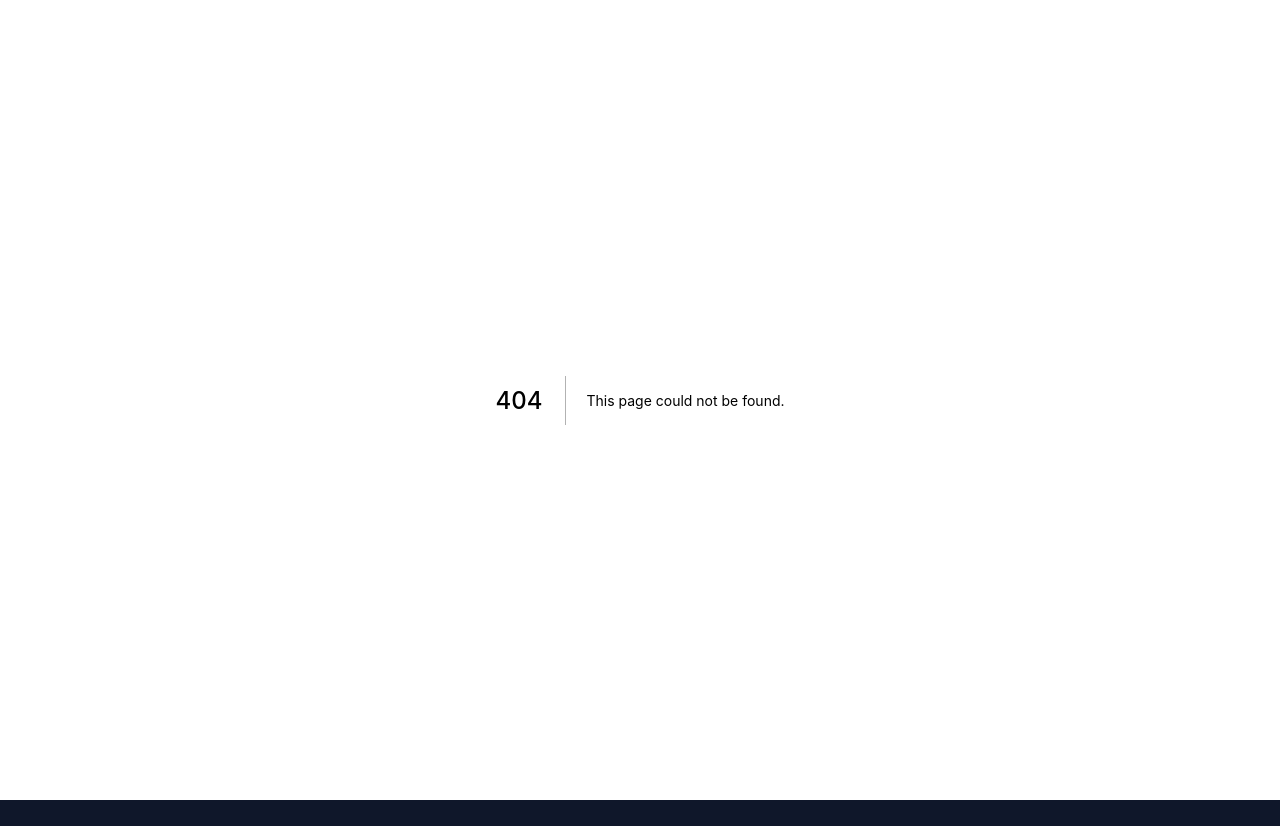
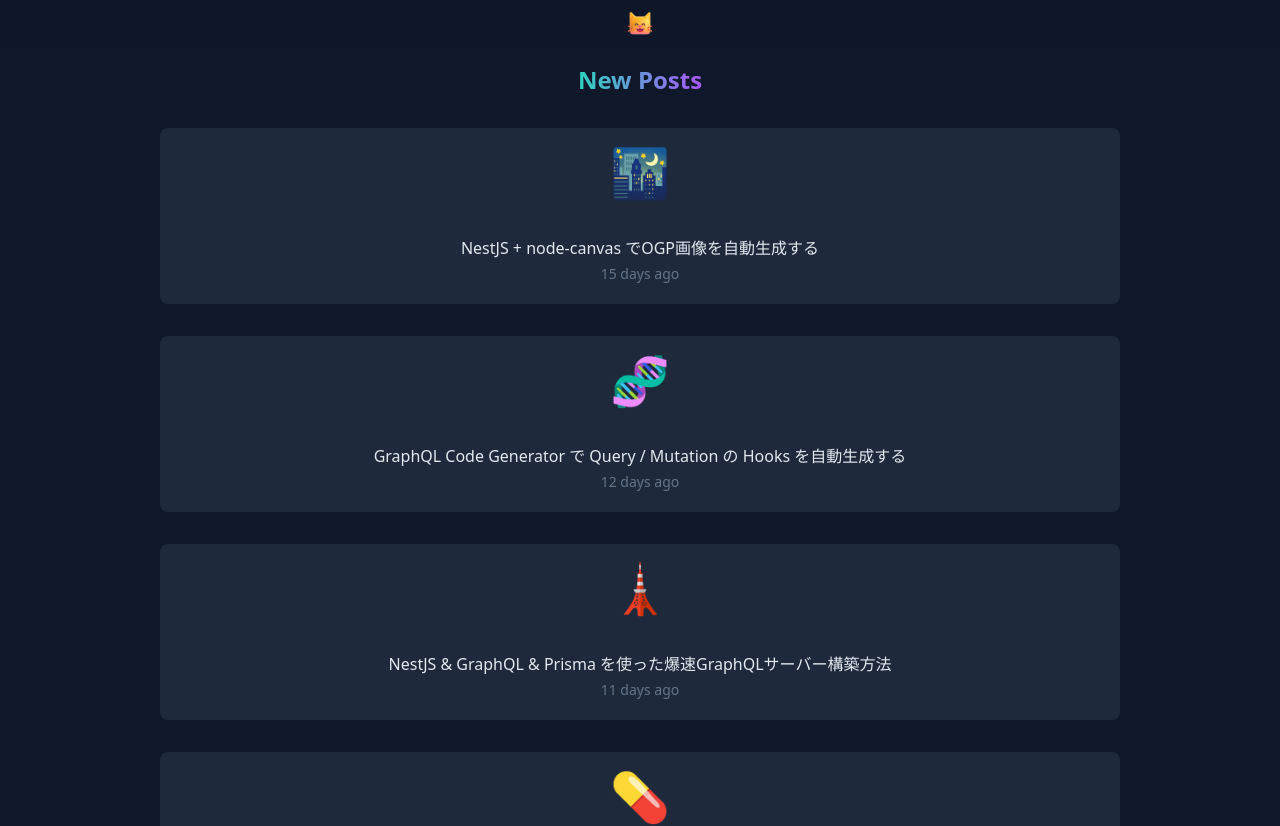
Before and after one commit to ShintaroaSuzuki/blog-osin, a Next.js app: page /new-posts in a window 1280 px wide. Before the commit this address had no page. Shown: the top 826 px of the page. Before the commit the page ends 800 px from the top, so only its background shows below. Built offline with nearby package versions, Linux system fonts and the light colour scheme.

Commit message:
[add] 最近の投稿ページを追加

```diff
--- a/components/PostItem.tsx
+++ b/components/PostItem.tsx
@@ -2,24 +2,18 @@
 import { formatDistanceToNow } from "date-fns";
 import { Post } from "@/types";
 
-const PostItem = ({
-  key,
-  pathname,
-  emoji,
-  title,
-  createdAt,
-}: { key: string } & Post) => {
+const PostItem = ({ key, post }: { key: string; post: Post }) => {
   return (
-    <Link href={`/posts/${pathname}`} passHref>
+    <Link href={`/posts/${post.pathname}`} passHref>
       <div
         className="flex flex-col justify-between items-center bg-slate-800 rounded-lg p-5 h-44 w-full"
         key={key}
       >
-        <span className="text-5xl">{emoji}</span>
+        <span className="text-5xl">{post.emoji}</span>
         <div className="flex flex-col justify-center items-center gap-y-1">
-          <h2 className="text-base">{title}</h2>
+          <h2 className="text-base">{post.title}</h2>
           <span className="text-sm text-slate-500">{`${formatDistanceToNow(
-            new Date(createdAt)
+            new Date(post.createdAt)
           )} ago`}</span>
         </div>
       </div>
--- a/lib/getData.ts
+++ b/lib/getData.ts
@@ -120,5 +120,5 @@
 };
 
 const categoryToPathname = (category: string) => {
-  return category.replace(/[^0-9a-zA-Z]/g, "-");
+  return category.replace(/[^0-9a-zA-Z]/g, "-").toLowerCase();
 };
--- a/pages/categories/[categoryPath].tsx
+++ b/pages/categories/[categoryPath].tsx
@@ -1,5 +1,4 @@
 import { GetStaticPaths, GetStaticProps, GetStaticPropsContext } from "next";
-import { useRouter } from "next/router";
 import { getCategoryPaths, getCategory, getCategoryPosts } from "@/lib/getData";
 import { CategoryPost, Post } from "@/types";
 import Header from "@/components/Header";
@@ -55,8 +54,6 @@
 };
 
 const Page = ({ posts, category }: { posts: Post[]; category: string }) => {
-  const router = useRouter();
-
   return (
     <>
       <Header />
@@ -65,14 +62,8 @@
           {category}
         </p>
         <div className="w-3/4 flex flex-col items-center gap-y-8 min-h-screen">
-          {posts.map((post) => (
-            <PostItem
-              key={post.pathname}
-              pathname={post.pathname}
-              emoji={post.emoji}
-              title={post.title}
-              createdAt={post.createdAt}
-            />
+          {posts.map((post, i) => (
+            <PostItem key={`post_${i}`} post={post} />
           ))}
         </div>
         <Footer />
--- a/pages/categories/index.tsx
+++ b/pages/categories/index.tsx
@@ -22,6 +22,9 @@
       </Head>
       <Header />
       <div className="flex flex-col items-center w-full pt-16 min-h-screen gap-y-4 ">
+        <p className="mb-8 text-2xl font-bold text-transparent bg-clip-text bg-gradient-to-r from-teal-400 to-purple-500">
+          New Posts
+        </p>
         {categories &&
           categories.map((category: Category) => {
             return <CategoryItem category={category} key={`${category}`} />;
--- a/pages/index.tsx
+++ b/pages/index.tsx
@@ -18,7 +18,7 @@
     ? "https://osin.me"
     : "http://localhost:3000";
 
-const Home = ({ posts }: { posts: ({ id: string } & Post)[] }) => {
+const Home = ({ posts }: { posts: Post[] }) => {
   return (
     <div className="flex items-center flex-col min-h-screen">
       <Head>
@@ -53,24 +53,17 @@
           </span>
         </h1>
         <p className="text-sm text-slate-500">A software engineer</p>
-        <Navigation
-          title="Categories"
-          description="categories list of blog posts"
-          href="/categories"
-        />
-        <div className="w-full flex flex-col items-center mt-10 gap-y-8">
-          {posts &&
-            posts.map((post) => {
-              return (
-                <PostItem
-                  key={post.pathname}
-                  pathname={post.pathname}
-                  emoji={post.emoji}
-                  title={post.title}
-                  createdAt={post.createdAt}
-                />
-              );
-            })}
+        <div className="my-8">
+          <Navigation
+            title="New Posts"
+            description="recent posts"
+            href="/new-posts"
+          />
+          <Navigation
+            title="Categories"
+            description="categories list of blog posts"
+            href="/categories"
+          />
         </div>
       </main>
       <Footer />
--- /dev/null
+++ b/pages/new-posts/index.tsx
@@ -0,0 +1,40 @@
+import { GetStaticProps } from "next";
+import { getAllPosts } from "@/lib/getData";
+import { Post } from "@/types";
+import Header from "@/components/Header";
+import Footer from "@/components/Footer";
+import PostItem from "@/components/PostItem";
+
+const getPosts = (allPosts: Post[]): Post[] => {
+  return allPosts.slice(0, 5);
+};
+
+export const getStaticProps: GetStaticProps = async () => {
+  const allPosts = await getAllPosts();
+  return {
+    props: {
+      posts: getPosts(allPosts),
+    },
+  };
+};
+
+const Page = ({ posts }: { posts: Post[] }) => {
+  return (
+    <>
+      <Header />
+      <div className="flex flex-col items-center pt-16">
+        <p className="mb-8 text-2xl font-bold text-transparent bg-clip-text bg-gradient-to-r from-teal-400 to-purple-500">
+          New Posts
+        </p>
+        <div className="w-3/4 flex flex-col items-center gap-y-8 min-h-screen">
+          {posts.map((post, i) => (
+            <PostItem key={`post_${i}`} post={post} />
+          ))}
+        </div>
+        <Footer />
+      </div>
+    </>
+  );
+};
+
+export default Page;
```
